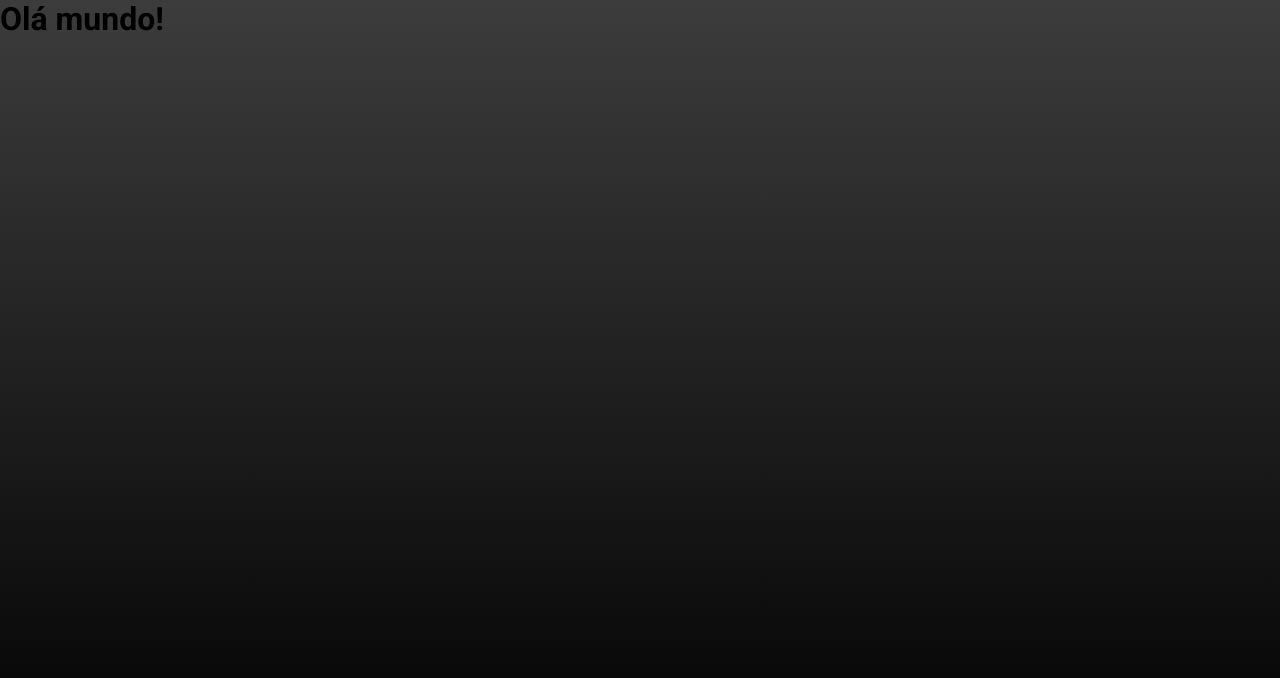
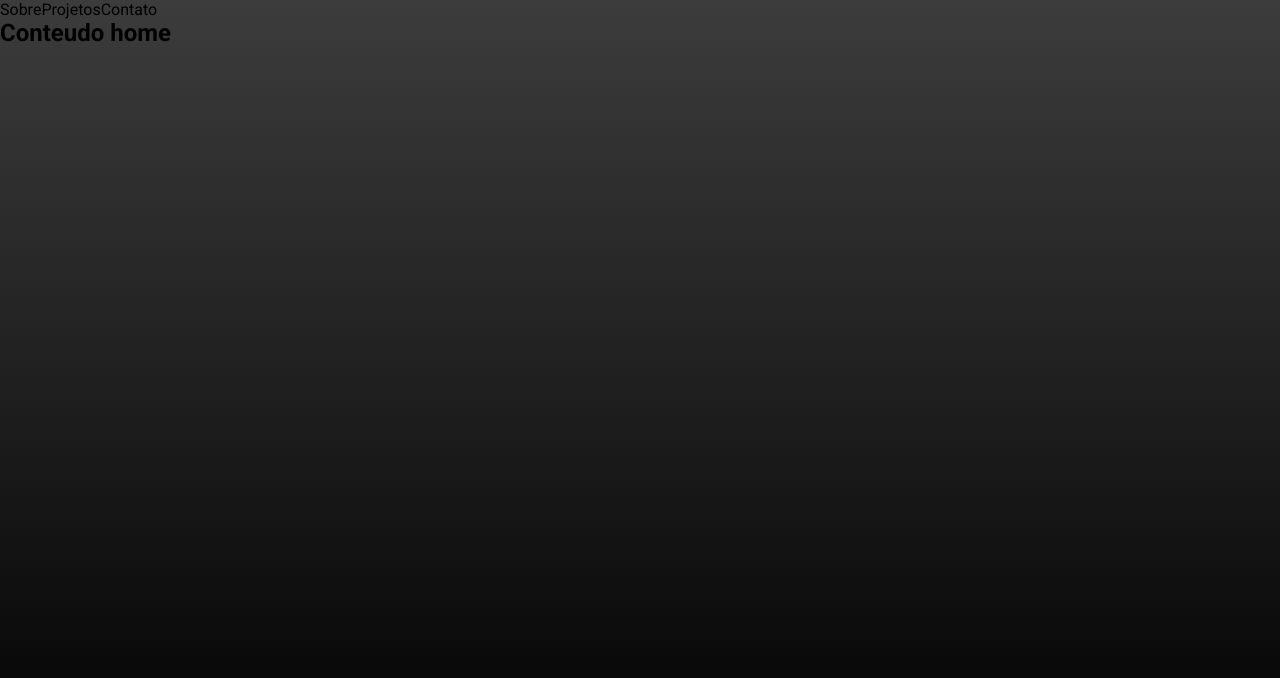
Before and after one commit to Rudersonvf/portfolio-react, a React (Vite) app: page / in a window 1280 px wide. Shown: the top 678 px of the page. Built offline with nearby package versions, Linux system fonts and the light colour scheme.

Commit message:
Pages main and home, routes

```diff
--- a/src/App.tsx
+++ b/src/App.tsx
@@ -1,6 +1,10 @@
+import { BrowserRouter } from "react-router-dom";
+import AppRoutes from "./routes";
 
 export default function App() {
   return (
-    <h1>Olá mundo!</h1>
-  )
+    <BrowserRouter>
+      <AppRoutes />
+    </BrowserRouter>
+  );
 }
--- /dev/null
+++ b/src/pages/Main/Home/index.tsx
@@ -0,0 +1,11 @@
+import "./styles.css";
+
+export default function Home(){
+    return(
+        <main>
+            <section>
+                <h1>Conteudo home</h1>
+            </section>
+        </main>
+    );
+}
--- /dev/null
+++ b/src/pages/Main/index.tsx
@@ -0,0 +1,11 @@
+import { Outlet } from "react-router-dom";
+import Header from "../../components/Header";
+
+export default function Main() {
+  return (
+    <>
+      <Header />
+      <Outlet />
+    </>
+  );
+}
--- /dev/null
+++ b/src/routes/index.tsx
@@ -0,0 +1,15 @@
+import { Navigate, Route, Routes } from "react-router-dom";
+import Main from "../pages/Main";
+import Home from "../pages/Main/Home";
+
+export default function AppRoutes() {
+  return (
+    <Routes>
+      <Route path="/" element={<Main />}>
+        <Route index element={<Home />} />
+        <Route path="home" element={<Home />} />
+      </Route>
+      <Route path='*' element={<Navigate to='/' />} />
+    </Routes>
+  );
+}
```
Also changed, not shown: src/pages/Main/Home/styles.css (added).
